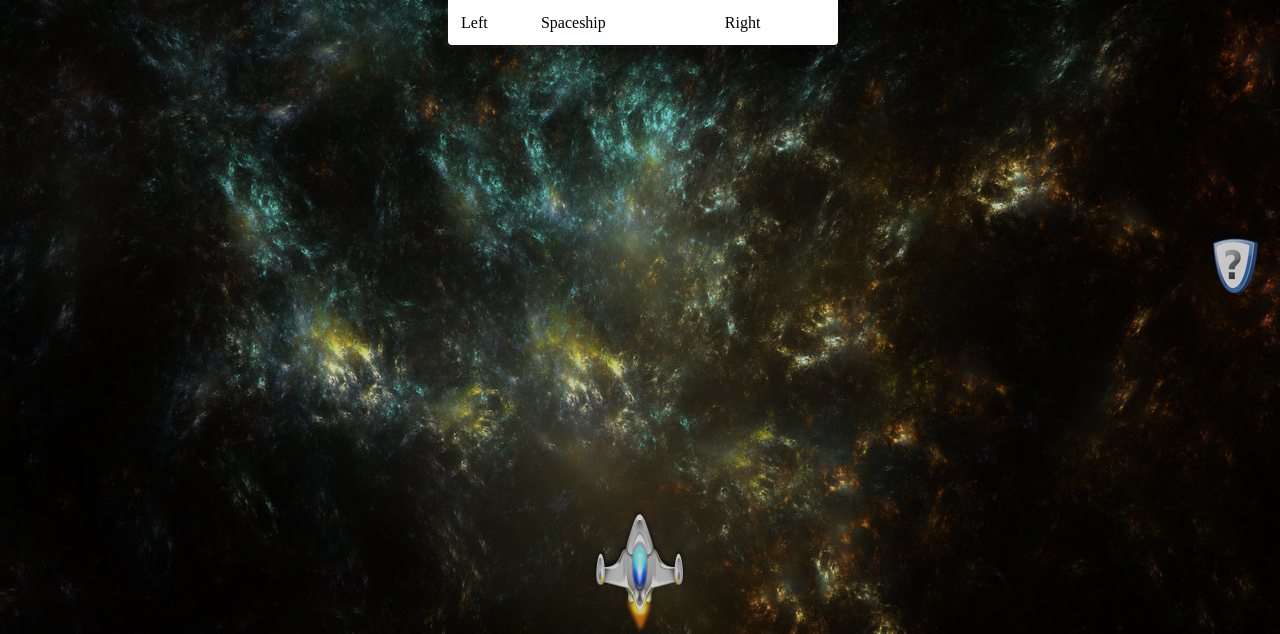
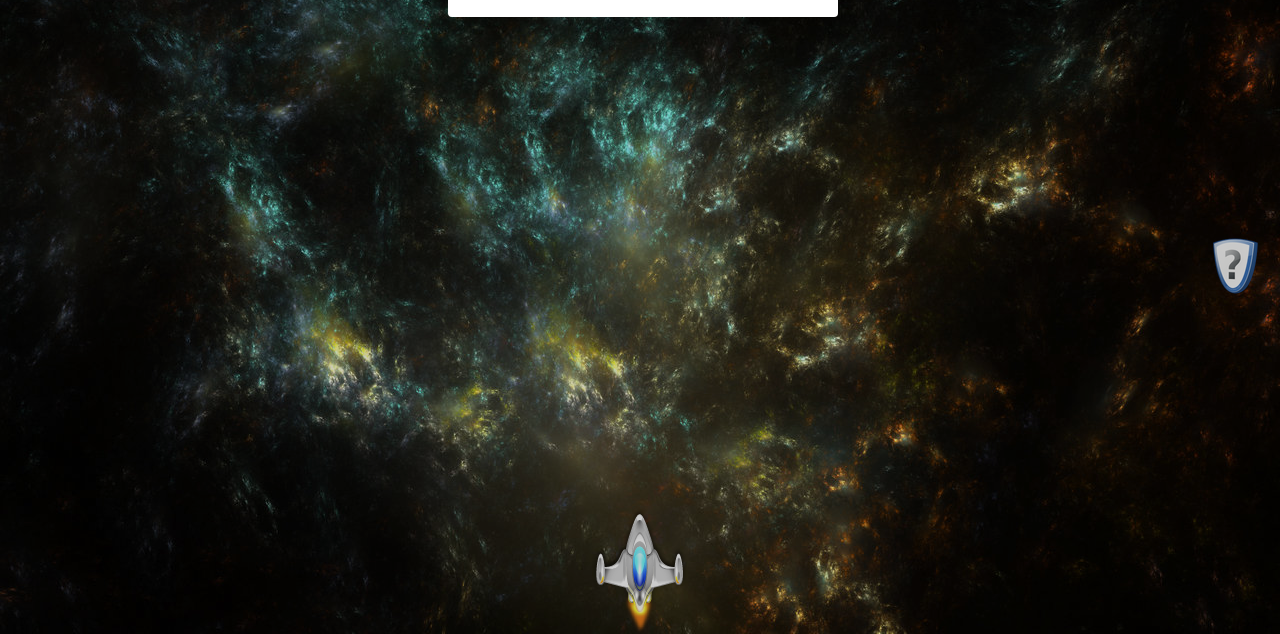
Before and after one commit to thiagocaiubi/space-invaders-js, a plain HTML site: page public/index.html in a window 1280 px wide. Shown: the part 166-800 px from the top of the page. Drawn offline with Linux system fonts and the light colour scheme.

Commit message:
HTML cleanup

```diff
--- a/public/css/space-invaders.css
+++ b/public/css/space-invaders.css
@@ -44,6 +44,10 @@ body{
 	cursor: pointer;
 }
 
+#help div{
+	display: none;
+}
+
 .clamps{
 	background-position: 0 -133px;
 }
--- a/public/index.html
+++ b/public/index.html
@@ -7,22 +7,9 @@
 	<link href="/lib/facebox/facebox.css" media="screen" rel="stylesheet" type="text/css" />
 </head>
 <body>
-	<div class="bullet"></div>
 	<div id="help">
-		<div style="display: none;">
+		<div>
 			<h1>Space Invaders</h1>
-			<table style="width: 100%">
-				<tr>
-					<td></td>
-					<td></td>
-					<td></td>
-				</tr>
-				<tr>
-					<td>Left</td>
-					<td>Spaceship</td>
-					<td>Right</td>
-				</tr>
-			</table>
 		</div>
 	</div>
 	<script src="/lib/jquery/jquery.min.js" type="text/javascript"></script>
```
